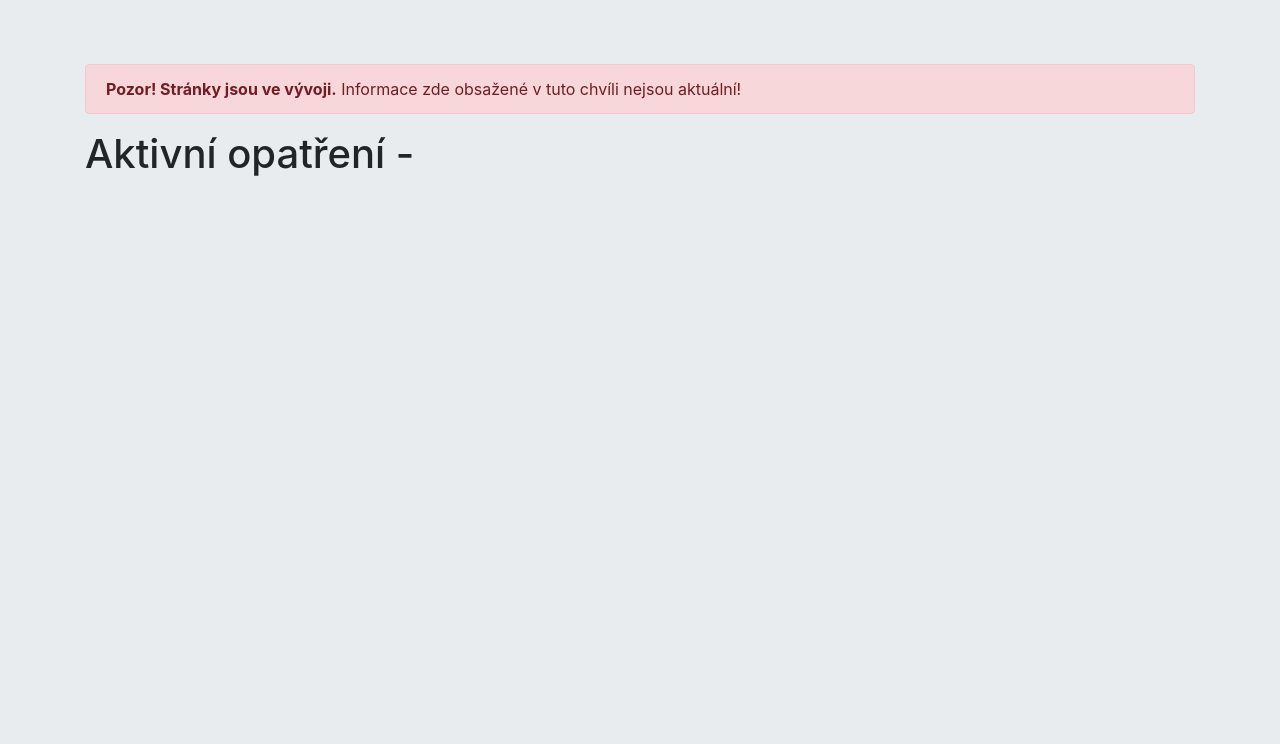
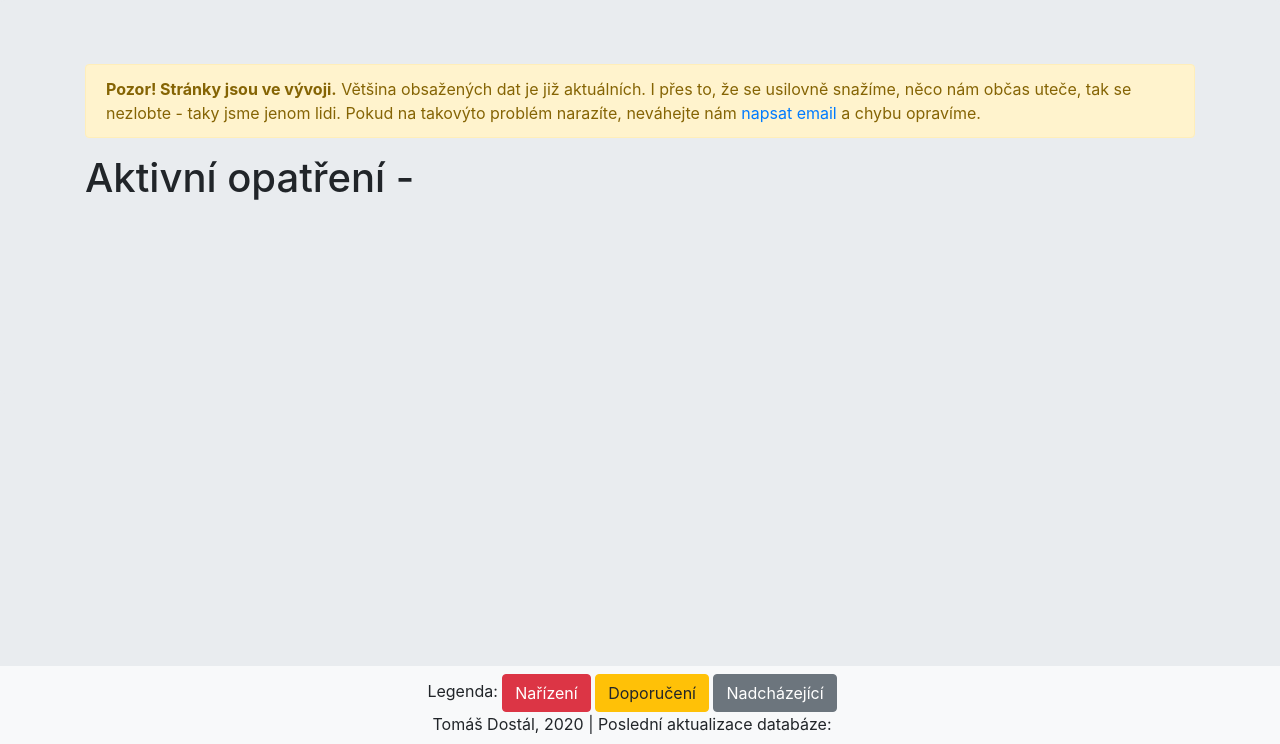
Before and after one commit to tomas-dostal/potrebujurousku, a Django app: template templates/opatreni.html in a window 1280 px wide. Shown: the part 56-800 px from the top of the page. Run offline with Django 3.2, Linux system fonts and the light colour scheme; the template is opened without the code that fills it, so the values that code supplies are empty; parts of the project's set-up code (start-up, migrations or seed data) failed here and were passed over; some libraries are stand-ins or nearby versions.

Commit message:
Zprehledneni stranek, pridani legendy a zapati. Oprava rozlozeni

```diff
--- a/templates/base.html
+++ b/templates/base.html
@@ -1,5 +1,4 @@
 <link rel="stylesheet" href="https://stackpath.bootstrapcdn.com/bootstrap/4.1.3/css/bootstrap.min.css" integrity="sha384-MCw98/SFnGE8fJT3GXwEOngsV7Zt27NXFoaoApmYm81iuXoPkFOJwJ8ERdknLPMO" crossorigin="anonymous">
-
 <!DOCTYPE html>
 <html lang="en">
    <head>
@@ -8,30 +7,22 @@
       <meta name="description" content="">
       <meta name="author" content="">
       <link rel="icon" href="../../favicon.ico">
-
       <title>Potřebujuroušku.cz - přehledné informace o nařízeních ohledně COVID-19</title>
       <link rel="canonical" href="https://getbootstrap.com/docs/4.0/examples/jumbotron/">
-
-
-
       <script src="https://code.jquery.com/jquery-3.2.1.min.js"  crossorigin="anonymous"></script>
-
       <script src="https://cdnjs.cloudflare.com/ajax/libs/popper.js/1.14.3/umd/popper.min.js" integrity="sha384-ZMP7rVo3mIykV+2+9J3UJ46jBk0WLaUAdn689aCwoqbBJiSnjAK/l8WvCWPIPm49" crossorigin="anonymous"></script>
       <script src="https://stackpath.bootstrapcdn.com/bootstrap/4.1.3/js/bootstrap.min.js" integrity="sha384-ChfqqxuZUCnJSK3+MXmPNIyE6ZbWh2IMqE241rYiqJxyMiZ6OW/JmZQ5stwEULTy" crossorigin="anonymous"></script>
       <script src="https://cdnjs.cloudflare.com/ajax/libs/popper.js/1.14.3/umd/popper.min.js" crossorigin="anonymous"></script>
       {% load static %}
       <script src="{% static 'myfunction.js' %}"></script>
       <link rel="stylesheet"  href="{% static 'mystyle.css' %}">
-
       <!-- Bootstrap core JavaScript
          ================================================== -->
       <!-- Placed at the end of the document so the pages load faster -->
       <script>window.jQuery || document.write('<script src="../../assets/js/vendor/jquery.min.js"><\/script>')</script>
       <script src="https://cdnjs.cloudflare.com/ajax/libs/tether/1.4.0/js/tether.min.js" integrity="sha384-DztdAPBWPRXSA/3eYEEUWrWCy7G5KFbe8fFjk5JAIxUYHKkDx6Qin1DkWx51bBrb" crossorigin="anonymous"></script>
       <!-- IE10 viewport hack for Surface/desktop Windows 8 bug -->
-
    </head>
-
    <nav class="navbar navbar-expand-lg navbar-dark bg-dark">
       <button class="navbar-toggler" type="button" data-toggle="collapse" data-target="#navbarTogglerDemo01" aria-controls="navbarTogglerDemo01" aria-expanded="false" aria-label="Toggle navigation">
       <span class="navbar-toggler-icon"></span>
@@ -42,15 +33,14 @@
             <li class="nav-item">
                <a class="nav-link enabled" href="/o-projektu/">O projektu</a>
             </li>
-
          </ul>
          <form class="form-inline my-2 my-lg-0">
             <input class="form-control mr-sm-2" type="search" autocomplete="off" placeholder="Praha" aria-label="Najdi město"  id="header_search" onkeyup="myFunction('header_search', 'search_results')">
             <!--<button class="btn btn-secondary" type="submit">Search</button>-->
          </form>
       </div>
-
    </nav>
-<nav class="navbar navbar-light  float-right" style="background-color: transparent;">
-    <div id="search_results"  class="btn-group-vertical float-right"></div>
-</nav>
+   <div class="row-fluid bg-dark" >
+      <div  class="container-fluid btn-group-vertical" id="search_results">
+      </div>
+   </div>
--- a/templates/opatreni.html
+++ b/templates/opatreni.html
@@ -1,42 +1,36 @@
 {%block header %}
 {% include 'base.html' %}
 {% endblock %}
-
 {% block content %}
 {% load mytag %}
-
 <div class="jumbotron">
    <div class="container">
       <div class="row-fluid">
-
          {%block opatreni %}
          {% include 'varovani.html' %}
          {% endblock %}
-
          <h1>Aktivní opatření - {% for i in location %}{{  i.MISTO }} {{  i.KRAJ }}{% endfor %}</h1>
-
          {% for kategorie in query_results %}
          <!-- 'ID_KATEGORIE', 'NAZEV_KAT', --->
          <br>
          <br>
          <h3 >{{  kategorie.kategorie }}</h3>
          <hr>
-
-
          <!--         # <class 'tuple'>: ('NAZEV_OBECMESTO', 'NAZEV_NUTS', 'NAZEV_KRAJ', 'ID_OPATRENI', 'NAZEV_OPATRENI', 'NAZEV_ZKR', 'ZDROJ', 'PLATNOST_OD', 'ID_POLOZKA', 'NAZEV', 'KOMENTAR', 'KATEGORIE_ID_KATEGORIE', 'TYP', 'OPATRENI_ID_OPATRENI', 'ID_KATEGORIE', 'NAZEV_KAT', 'KOMENT_KATEGORIE')
             --->
          {% for q in kategorie.narizeni %}
-
-
-
-
-                <button type="button" class="btn btn-primary" data-toggle="modal" data-target="#popup-{% for queue in q %}{{  queue.ID_POLOZKA }}{% endfor %}">
+         {% for queue in q %}
+         {% if  queue.TYP == "narizeni" %}
+         <button type="button" class="btn btn-danger" data-toggle="modal" data-target="#popup-{% for queue in q %}{{  queue.ID_POLOZKA }}{% endfor %}">
+         {% endif %}
+         {% if  queue.TYP == "doporuceni" %}
+         <button type="button" class="btn btn-warning" data-toggle="modal" data-target="#popup-{% for queue in q %}{{  queue.ID_POLOZKA }}{% endfor %}">
+         {% endif %}
+         {% endfor %}
          {% for queue in q %}
          {{  queue.NAZEV }}
          {% endfor %}
          </button>
-
-
          <!-- Modal -->
          <div class="modal fade" id="popup-{% for queue in q %}{{  queue.ID_POLOZKA }}{% endfor %}" tabindex="-1" role="dialog" aria-labelledby="exampleModalCenterTitle" aria-hidden="true">
             <div class="modal-dialog modal-dialog-centered" role="document">
@@ -47,14 +41,12 @@
                      <span aria-hidden="true">&times;</span>
                      </button>
                   </div>
-
                   <!--         # <class 'tuple'>: ('NAZEV_OBECMESTO', 'NAZEV_NUTS', 'NAZEV_KRAJ', 'ID_OPATRENI', 'NAZEV_OPATRENI', 'NAZEV_ZKR', 'ZDROJ',
                      'PLATNOST_OD', 'ID_POLOZKA', 'NAZEV_ZKR', 'KOMENTAR', 'KATEGORIE_ID_KATEGORIE', 'TYP', 'OPATRENI_ID_OPATRENI', 'ID_KATEGORIE', 'NAZEV_KAT', 'KOMENT_KATEGORIE')
                      --->
                   <div class="modal-body">
                      <bold>{% for queue in q %}{{  queue.NAZEV_ZKR }}{% endfor %}</bold>
                      <hr>
-
                      {% for queue in q %}
                      {% if  queue.TYP == "narizeni" %}
                      <span class="badge badge-danger">Nařízení</span>
@@ -62,17 +54,13 @@
                      {% if  queue.TYP == "doporuceni" %}
                      <span class="badge badge-warning">Doporučení</span>
                      {% endif %}
-
                      {% endfor %}
-
                      <span class="badge badge-primary">{% for queue in q %}{{  queue.NAZEV_KAT }}{% endfor %}</span>
                      <span class="badge badge-success">od {% for queue in q %}{{  queue.PLATNOST_OD }}{% endfor %}</span>
-
                      <hr>
                      <p>{% for queue in q %}{{  queue.KOMENTAR }}{% endfor %}</p>
-
-                              <p>Zdroj: </p> <a href="{% for queue in q %}{{  queue.ZDROJ }}{% endfor %}">{% for queue in q %}{{  queue.NAZEV_OPATRENI }}{% endfor %}</a>
-
+                     <p>Zdroj: </p>
+                     <a href="{% for queue in q %}{{  queue.ZDROJ }}{% endfor %}">{% for queue in q %}{{  queue.NAZEV_OPATRENI }}{% endfor %}</a>
                   </div>
                   <div class="modal-footer">
                      <button type="button" class="btn btn-secondary" data-dismiss="modal">Zavřít</button>
@@ -80,18 +68,28 @@
                </div>
             </div>
          </div>
-
          {% endfor %}
-
          {% endfor %}
-
+         <br>
+         <br>
+         <br>
+         <br>
+         <br>
+         <div class="navbar fixed-bottom bg-light navbar-nav mr-auto mt-2 mt-lg-0 text-center">
+            <div class="btn-group-horizontal">
+               Legenda:
+               <button type="button" class="btn btn-danger"  >Nařízení</button>
+               <button type="button" class="btn btn-warning" >Doporučení</button>
+               <button type="button" class="btn btn-secondary">Nadcházející</button>
+               <br>
+            </div>
+            Tomáš Dostál, 2020 |
+            Poslední aktualizace databáze: {% for i in last_update %}{{  i }}{%  endfor%}
          </div>
       </div>
    </div>
-
+</div>
 {% endblock %}
-
-
 {%block foot %}
 {% include 'footer.html' %}
 {% endblock %}
--- a/templates/varovani.html
+++ b/templates/varovani.html
@@ -1,3 +1,3 @@
-<div class="alert alert-danger" role="alert">
-  <strong>Pozor! Stránky jsou ve vývoji.</strong>  Informace zde obsažené v tuto chvíli nejsou aktuální!
+<div class="alert alert-warning" role="alert">
+   <strong>Pozor! Stránky jsou ve vývoji.</strong> Většina obsažených dat je již aktuálních. I přes to, že se usilovně snažíme, něco nám občas uteče, tak se nezlobte - taky jsme jenom lidi. Pokud na takovýto problém narazíte, neváhejte nám <a href="mailto:admin@potrebujurousku.cz">napsat email</a> a chybu opravíme.
 </div>
```
Also changed, not shown: hello_world/views.py (+15 -2 lines), templates/hello_world.html (+2 -19 lines), templates/o_projektu.html (+15 -18 lines). Lines whose indentation alone changed are shown as unchanged.
